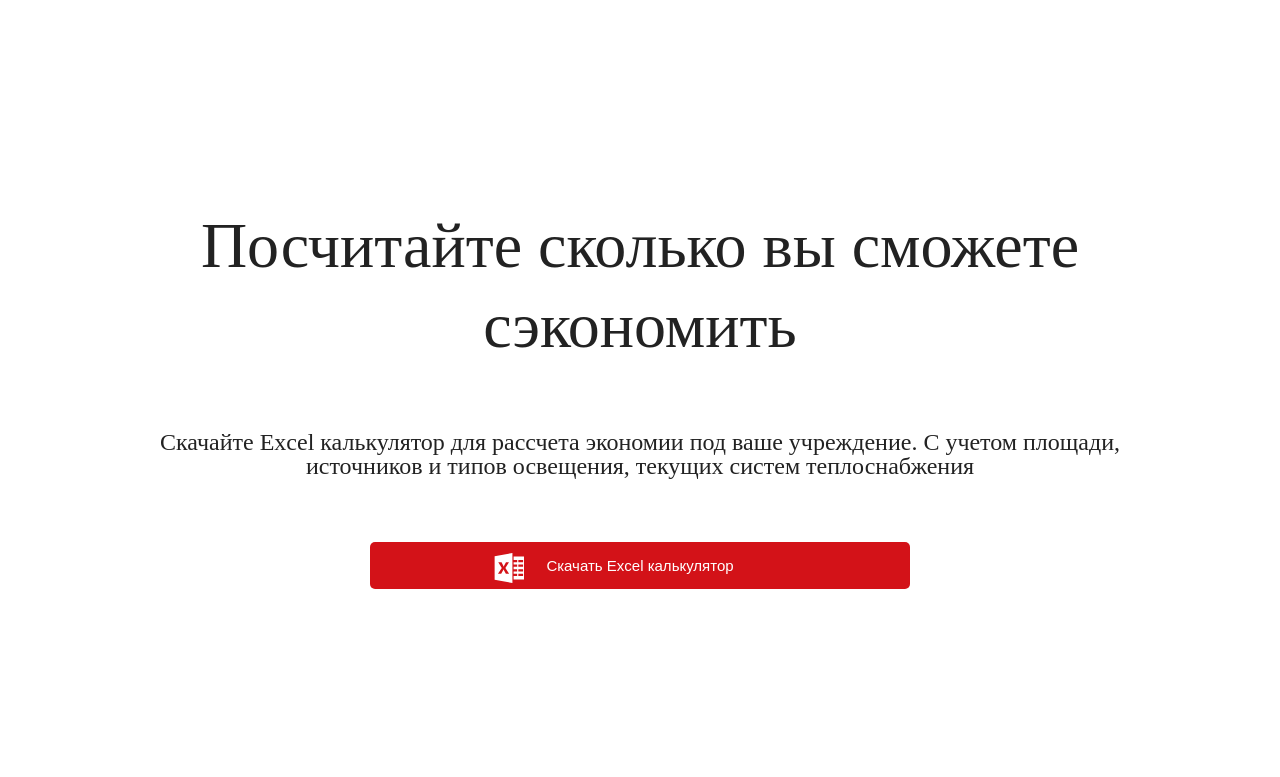
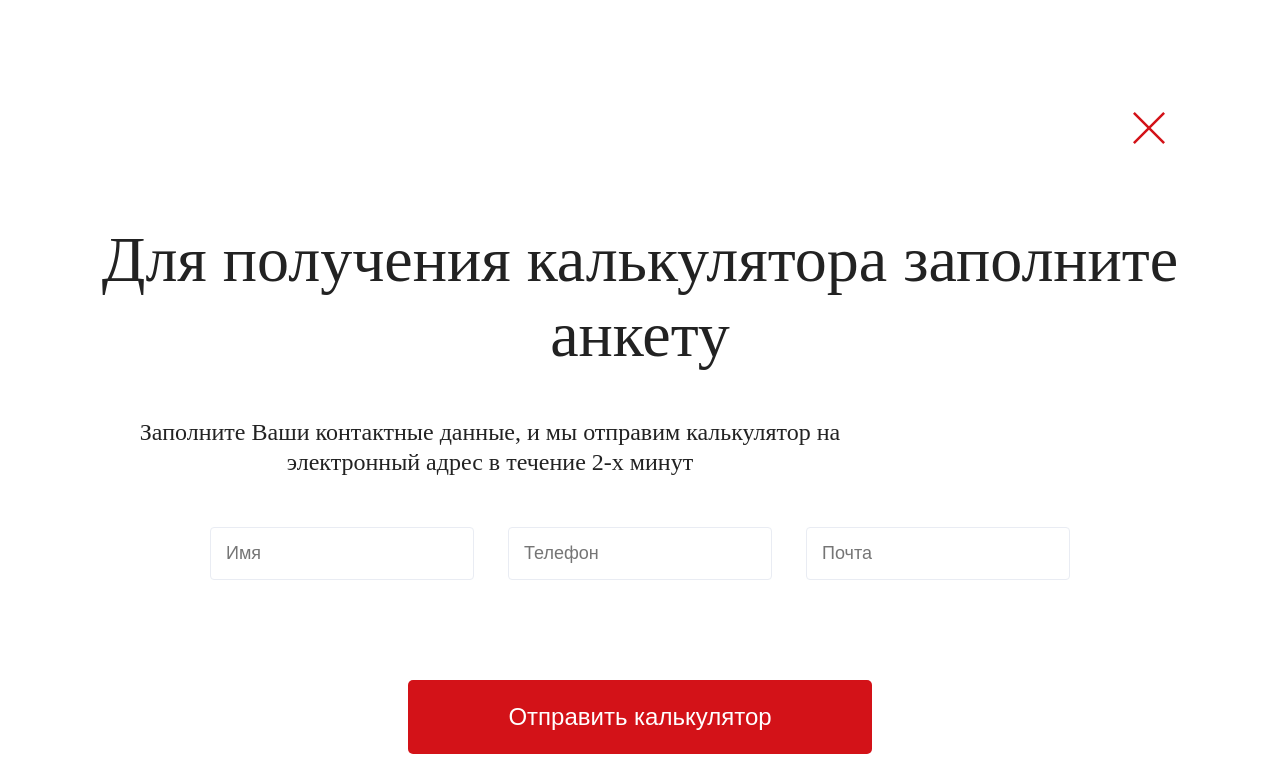
Before and after one commit to Anndrzej/INKO-Energo, a website: page src/html/index.html in a window 1280 px wide. Shown: the part 2403-3180 px from the top of the page. Drawn offline with nearby package versions, Linux system fonts and the light colour scheme; files that its build step writes are made by us from their sources.

Commit message:
add modal window for 2 section

```diff
--- a/src/html/index.html
+++ b/src/html/index.html
@@ -23,6 +23,13 @@
         <path d="M0 9.375H3.8125V11.25H0V9.375Z" />
         <path d="M0.884562 16.5989L3.53581 13.9477L4.86144 15.2733L2.21019 17.9246L0.884562 16.5989Z" />
         <path d="M0.88575 4.0245L2.21137 2.69888L4.86263 5.35013L3.537 6.67575L0.88575 4.0245Z" />
+      </g>
+    </symbol>
+
+    <!-- close window -->
+    <symbol id="exit" viewBox="0 0 32 32">
+      <g>
+        <path d="M32 1.76925L30.2307 0L16 14.2308L1.76925 0L0 1.76925L14.2308 16L0 30.2307L1.76925 32L16 17.7693L30.2307 32L32 30.2307L17.7693 16L32 1.76925Z" fill="#D31218"/>
       </g>
     </symbol>
   </svg>
@@ -216,15 +223,42 @@
       </div>
     </div>
   </section>
+
   <!-- calculator -->
-  <section class="calculator">
+  <section class="calculator hidden">
     <div class="calculator__inner">
       <div class="calculator__container">
         <h2>Посчитайте сколько вы сможете сэкономить</h2>
         <p>Скачайте Excel калькулятор для рассчета экономии под ваше учреждение. С учетом площади, источников и типов
           освещения, текущих систем теплоснабжения</p>
-        <button class="btn">Скачать Excel калькулятор</button>
+        <button class="btn btn--big">Скачать Excel калькулятор</button>
       </div>
+
+                      <!-- modal -->
+                      <div class="modal show">
+                        <div class="modal__inner">
+                          <div class="close">
+                            <!-- svg -->
+                            <svg>
+                              <use xlink:href="#exit"></use>
+                            </svg>
+                          </div>
+                          <div class="calculator__modal__content">
+                            <h3 class="modal__title">Для получения калькулятора заполните анкету</h3>
+                            <p class="modal__description">Заполните Ваши контактные данные, и мы отправим калькулятор на электронный адрес в течение 2-х минут</p>
+
+                            <form class="form__calcutation" action="#">
+                              <div class="form__input__container">
+                                <input class="input__calcutalor" type="text" required placeholder="Имя">
+                                <input class="input__calcutalor" type="phone" required placeholder="Телефон">
+                                <input class="input__calcutalor" type="mail" required placeholder="Почта">
+                              </div>
+                              <p class="form__description">*Калькулятор будет отправлен на указанную почту после подтверждения</p>
+                              <button type="submit" class="btn btn--big">Отправить калькулятор</button>
+                            </form>
+                          </div>
+                        </div>
+                      </div>
     </div>
   </section>
 
@@ -275,6 +309,8 @@
         </div>
 
       </div>
+
+      <button type="submit" class="btn btn--big">Получить консультацию</a>
     </div>
   </section>
 
@@ -322,7 +358,7 @@
   </section>
 
   <!-- questions and answers -->
-  <section class="section">
+  <section class="section section--answers hidden">
     <div class="section__inner">
       <div class="section__title">
         <h2>Вопросы и ответы</h2>
@@ -388,10 +424,28 @@
             <img src="../img/arrow-right.svg" alt="">
           </div>
         </div>
+
       </div>
+
+                <!-- modal -->
+                <div class="modal show">
+                  <div class="modal__inner">
+                    <div class="close">
+                      <!-- svg -->
+                      <svg>
+                        <use xlink:href="#exit"></use>
+                      </svg>
+                    </div>
+                    <div class="answers__modal__content">
+                      <h3>Какое оборудование устанавливается и какие преимущества нового оборудования?</h3>
+                      <p>Устанавливается сертифицированное оборудование ведущих производителей. Кроме экономии энергоресурсов, обеспечивается исполнение требований Федерального закона от 23.11.2009г. № 261-ФЗ «Об энергосбережении…», Постановления Правительства РФ №703, Постановления Правительства Рязанской области от 29.10.2014 № 314, целевых контрольных показателей Плана мероприятий («Дорожная карта») повышение энергетической эффективности Рязанской области на период 2018-2025 гг. Повышается текущий уровень освещенности на 10% — 30% , снижается вредное для глаз мерцание ламп , вредные излучения (ультрафиолетовое), не требуется специализированная утилизация, устанавливается автоматика на управление, энергоучет и удаленный контроль работоспособности оборудования, отсутствуют расходы на замену и ремонт  светового оборудования , т.е. обеспечивается полная гарантия в течение срока действия контракта. Используется оборудование со сроком эксплуатации 12-18 лет, что в 2-3- раза превышает срок действия контракта.</p>
+                    </div>
+                  </div>
+                </div>
 
     </div>
   </section>
+
 
   <!-- info -->
   <section class="services">
@@ -462,7 +516,7 @@
 
             <div class="form__input__container">
               <input class="input__consultation" type="name" placeholder="Имя" required>
-              <input class="input__consultation" type="number" placeholder="Телефон" required>
+              <input class="input__consultation" type="phone" placeholder="Телефон" required>
             </div>
 
             <textarea class="textarea__consultation" name="text" placeholder="Сообщение" required></textarea>
@@ -480,6 +534,7 @@
   <!-- location -->
   <section class="location">
     <div class="location__img">
+      <iframe src="https://www.google.com/maps/embed?pb=!1m18!1m12!1m3!1d11332.722343385118!2d37.53042282688683!3d55.749938138110444!2m3!1f0!2f0!3f0!3m2!1i1024!2i768!4f13.1!3m3!1m2!1s0x46b549b12a986a23%3A0xeeb1dfa109a64c2c!2sOzon.ru!5e1!3m2!1sru!2sua!4v1622052848224!5m2!1sru!2sua" width="100%" height="100%" style="border:0;" allowfullscreen="" loading="lazy"></iframe>
       <div class="location__container">
         <div class="location__content">
           <h3 class="location__title">Адреса офисов</h3>
@@ -547,6 +602,5 @@
     </div>
   </section>
 
-
 </body>
 </html>
--- /dev/null
+++ b/src/scss/answers-modal.scss
@@ -0,0 +1,21 @@
+.answers__modal__content {
+    margin: 150px auto;
+
+    width: 100%;
+    max-width: 1290px;
+
+    text-align: left;
+    padding: 0 20px;
+
+    h3 {
+        color: $black;
+        font-size: 48px;
+        line-height: 55px;
+
+        margin-bottom: 36px;
+    }
+    p {
+        font-size: 16px;
+        line-height: 21px;
+    }
+}
--- a/src/scss/answers.scss
+++ b/src/scss/answers.scss
@@ -15,6 +15,7 @@
     }
 }
 .answers__item {
+    cursor: pointer;
     border: 1px solid #E9ECF3;
     box-shadow: 0px 20px 20px -15px rgba(88, 91, 99, 0.1);
     border-radius: 4px;
--- /dev/null
+++ b/src/scss/calculator/calculator-modal.scss
@@ -0,0 +1,5 @@
+.calculator__modal__content {
+    margin: 150px auto;
+    padding: 0 20px;
+    text-align: center;
+}
--- a/src/scss/calculator/calculator.scss
+++ b/src/scss/calculator/calculator.scss
@@ -1,5 +1,9 @@
 .calculator {
   height: 100vh;
+}
+.calculator.hidden {
+  visibility: hidden;
+  position: relative;
 }
 
 .calculator__inner {
--- a/src/scss/consultation/consultation.scss
+++ b/src/scss/consultation/consultation.scss
@@ -1,5 +1,7 @@
 .consultation {
     overflow: hidden;
+
+
 }
 .consultation__img {
     width: 100vw;
--- /dev/null
+++ b/src/scss/form/form-calculator.scss
@@ -0,0 +1,14 @@
+.input__calcutalor {
+    background: #FFFFFF;
+    border: 1px solid #E9ECF3;
+    border-radius: 4px;
+
+    font-size: 18px;
+    padding: 15px;
+
+    margin-right: 30px;
+
+    &:nth-child(3) {
+        margin-right: 0;
+    }
+}
--- a/src/scss/location.scss
+++ b/src/scss/location.scss
@@ -4,10 +4,10 @@
 .location__img {
     width: 100vw;
     height: 100vh;
-    background: url(../../img/location-bg.png);
-    background-size: cover;
-    background-repeat: no-repeat;
-    background-position: center;
+    // background: url(../../img/location-bg.png);
+    // background-size: cover;
+    // background-repeat: no-repeat;
+    // background-position: center;
 
     position: relative;
 }
--- /dev/null
+++ b/src/scss/modal.scss
@@ -0,0 +1,51 @@
+.modal {
+    width: 100vw;
+    height: 100vh;
+    z-index: 999;
+
+    position: absolute;
+
+    top: 0;
+    right: 0;
+    left: 0;
+    bottom: 0;
+
+    opacity: 0;
+    visibility: hidden;
+}
+
+.modal.show {
+    opacity: 1;
+    visibility: visible;
+}
+
+.modal__inner {
+    padding: 75px;
+    position: relative;
+}
+.modal__title {
+    font-size: 64px;
+    line-height: 75px;
+
+    margin-bottom: 45px;
+}
+.modal__description {
+    width: 100%;
+    max-width: 790px;
+    font-size: 24px;
+    line-height: 30px;
+
+    margin-bottom: 50px;
+}
+
+.close {
+    position: absolute;
+    top: 115px;
+    right: 115px;
+
+    svg {
+        fill: $red;
+        width: 32px;
+        height: 32px;
+    }
+}
--- a/src/scss/section.scss
+++ b/src/scss/section.scss
@@ -1,6 +1,10 @@
 .section {
     height: 100vh;
     position: relative;
+
+    &--answers.hidden {
+        visibility: hidden;
+    }
 }
 .section__inner {
     height: 100%;
--- a/src/scss/style.scss
+++ b/src/scss/style.scss
@@ -7,11 +7,15 @@
 @import "./theme-switcher.scss";
 @import "./section.scss";
 @import "./answers.scss";
+@import "./answers-modal.scss";
 @import "./location.scss";
+
+@import "./modal.scss";
 
 @import "./services/services.scss";
 @import "./achivements/achivements.scss";
 @import "./calculator/calculator.scss";
+@import "./calculator/calculator-modal.scss";
 @import "./info/info.scss";
 @import "./work/work.scss";
 @import "./partners/partners.scss";
@@ -19,3 +23,4 @@
 
 // form
 @import "./form/form-consultation.scss";
+@import "./form/form-calculator.scss";
--- a/src/scss/work/work.scss
+++ b/src/scss/work/work.scss
@@ -3,7 +3,9 @@
     display: flex;
     flex-wrap: wrap;
     flex-direction: row;
+    margin-bottom: 50px;
 }
+
 .work__container {
     width: 33.33333%;
     border: 1px solid $border-color;
@@ -19,6 +21,7 @@
         padding: 0 75px 0 0;
     }
 }
+
 .work__item {
     width: 100%;
     height: 50%;
@@ -31,9 +34,11 @@
         margin-bottom: 20px;
     }
 }
+
 .work__description {
     display: none;
 }
+
 .work__item.active {
     border: 1px solid $border-color;
     box-shadow: 0px 0px 20px rgba(0, 0, 0, 0.1);
```
Also changed, not shown: src/img/exit.svg (added).
